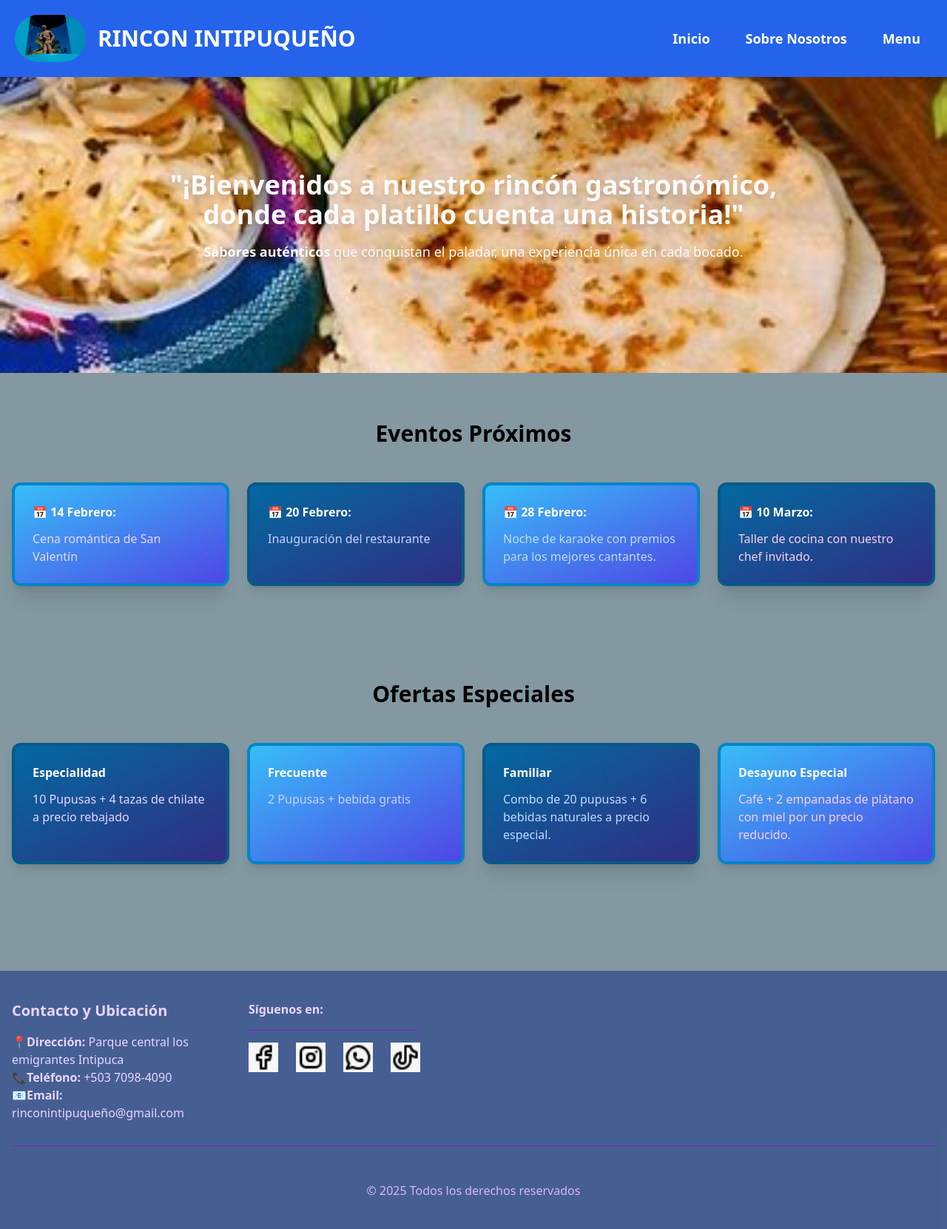
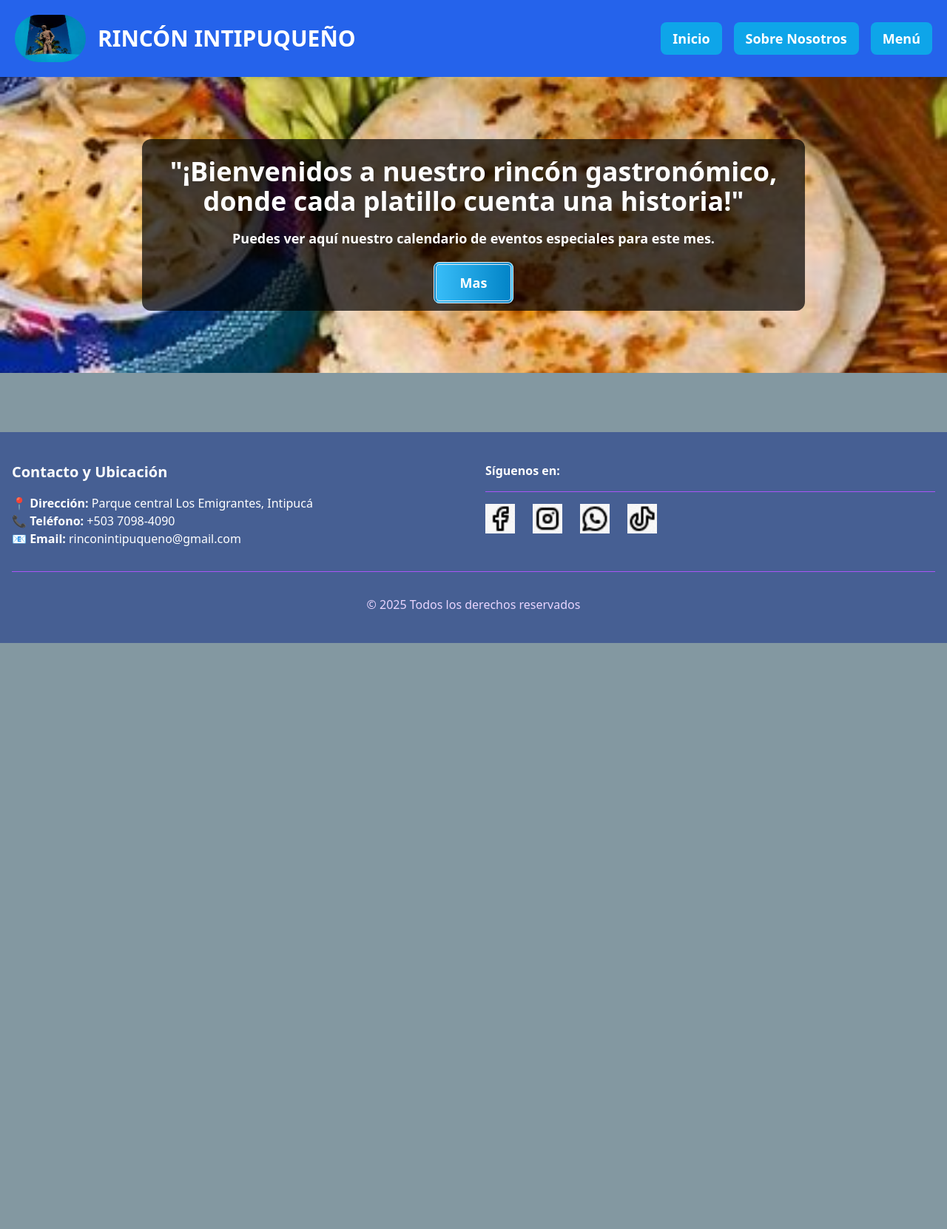
Before and after one commit to Sarahi2006/conponentes_web, a plain HTML site: page src/index.html in a window 1280 px wide. Shown: the whole page at 74% size. After the commit the page ends 869 px from the top, so only its background shows below. Drawn offline with nearby package versions, Linux system fonts and the light colour scheme.

Commit message:
Proyecto con tailwind.css

```diff
--- a/src/Sobre_nosotros.html
+++ b/src/Sobre_nosotros.html
@@ -1,38 +1,43 @@
 <!DOCTYPE html>
-<html lang="en">
+<html lang="es">
 <head>
     <meta charset="UTF-8">
-    <title>Title</title>
-    <script src="https://unpkg.com/@tailwindcss/browser@4"></script>
+    <meta name="viewport" content="width=device-width, initial-scale=1.0">
+    <script src="https://cdn.tailwindcss.com"></script>
+    <title>Sobre Nosotros | Restaurante Rincón Intipuqueño</title>
+
 </head>
 <body class="bg-gradient-to-r from-blue-800 to-gray-300 min-h-screen font-sans text-white">
 <section class="container mx-auto px-4 py-12">
     <div class="grid grid-cols-1 md:grid-cols-2 gap-8 items-center">
         <div>
             <h2 class="text-5xl font-bold mb-4">Sobre Nosotros</h2>
-            <p class="text-xl text-purple-200 mb-6"> Fundado en 2010, nuestro restaurante nació con la misión de ofrecer platillos auténticos
+            <p class="text-xl text-purple-200 mb-6">Fundado en 2010, nuestro restaurante nació con la misión de ofrecer platillos auténticos
                 con ingredientes frescos y de calidad. Creemos que cada comida es una oportunidad para
                 crear recuerdos especiales.</p>
-            <button onclick="location.href='index.html'" class=" border-4 border-double bg-gradient-to-r hover:from-sky-400 hover:to-sky-600 px-8 py-3 rounded-lg text-lg font-semibold hover:from-pink-600 hover:to-purple-700">Inicio</button>
+            <button onclick="location.href='index.html'" class="border-4 border-double bg-gradient-to-r from-sky-400 to-sky-600 px-8 py-3 rounded-lg text-lg font-semibold hover:brightness-110" aria-label="Volver al inicio">
+                Inicio
+            </button>
         </div>
     </div>
+</section>
 
 <section class="container mx-auto px-4 py-16">
     <div class="grid grid-cols-1 md:grid-cols-4 gap-4 mb-12">
-            <div class="bg-gradient-to-br from-red-500 to-pink-600 rounded-lg p-6 md:col-span-2 md:row-span-2 min-h-32 grid-item flex flex-col items-center border-4 border-red-700 shadow-xl">
+        <div class="bg-gradient-to-br from-red-500 to-pink-600 rounded-lg p-6 md:col-span-2 md:row-span-2 min-h-32 flex flex-col items-center border-4 border-red-700 shadow-xl">
             <h3 class="text-xl font-bold">Nuestra Misión</h3>
-                <p class="text-gray-600 text-center">Brindar experiencias gastronómicas inolvidables con recetas tradicionales y un toque moderno.</p>
+            <p class="text-white text-center">Brindar experiencias gastronómicas inolvidables con recetas tradicionales y un toque moderno.</p>
             <img src="img/img1.jpeg" alt="Imagen de nuestra misión" class="mt-4 w-full max-w-xs rounded-lg shadow-lg">
         </div>
 
-            <div class="bg-gradient-to-br from-yellow-500 to-orange-600 rounded-lg p-6 min-h-32 grid-item border-4 border-yellow-700 shadow-lg">
+        <div class="bg-gradient-to-br from-yellow-500 to-orange-600 rounded-lg p-6 min-h-32 border-4 border-yellow-700 shadow-lg">
             <h3 class="text-xl font-bold">Nuestra Visión</h3>
-                <p class="text-gray-600">Ser el restaurante preferido por aquellos que buscan calidad, sabor y un ambiente acogedor.</p>
+            <p class="text-white">Ser el restaurante preferido por aquellos que buscan calidad, sabor y un ambiente acogedor.</p>
         </div>
 
-            <div class="bg-gradient-to-br from-green-500 to-emerald-600 rounded-lg p-6 min-h-32 grid-item border-4 border-green-700 shadow-lg">
+        <div class="bg-gradient-to-br from-green-500 to-emerald-600 rounded-lg p-6 min-h-32 border-4 border-green-700 shadow-lg">
             <h3 class="text-xl font-bold">Nuestros Valores</h3>
-                <ul class="list-disc list-inside text-gray-600">
+            <ul class="list-disc list-inside text-white">
                 <li>Compromiso con la calidad</li>
                 <li>Pasión por la cocina</li>
                 <li>Atención excepcional</li>
@@ -40,14 +45,17 @@
             </ul>
         </div>
 
-            <div class="bg-gradient-to-br from-blue-500 to-indigo-600 rounded-lg p-6 md:col-span-2 min-h-32 grid-item border-4 border-blue-700 shadow-lg">
-                <div class="mt-6">
+        <div class="bg-gradient-to-br from-blue-500 to-indigo-600 rounded-lg p-6 md:col-span-2 min-h-32 border-4 border-blue-700 shadow-lg">
             <h3 class="text-xl font-bold">Nuestro Equipo</h3>
-                    <p class="text-gray-600">Contamos con un equipo diverso de ingenieros, diseñadores y estrategas que comparten una misma pasión.</p>
-                </div>
+            <p class="text-white">Contamos con un equipo diverso de ingenieros, diseñadores y estrategas que comparten una misma pasión.</p>
         </div>
     </div>
 </section>
 
+<!-- Footer -->
+<footer class="bg-gradient-to-r from-blue-500 to-purple-600 text-white text-center py-4 mt-8">
+    <p>&copy; 2025 Restaurante Rincón Intipuqueño. Todos los derechos reservados.</p>
+</footer>
+
 </body>
 </html>
--- a/src/index.html
+++ b/src/index.html
@@ -1,118 +1,66 @@
 <!DOCTYPE html>
-<html lang="en">
+<html lang="es">
 <head>
     <meta charset="UTF-8">
     <meta name="viewport" content="width=device-width, initial-scale=1.0">
     <script src="https://cdn.tailwindcss.com"></script>
-    <title>Restaurante</title>
+    <title>Restaurante Rincón Intipuqueño</title>
 </head>
 <body class="bg-cyan-950/50">
 <header class="bg-blue-600 text-white p-5">
     <div class="max-w-7xl mx-auto flex items-center justify-between">
         <div class="flex items-center">
             <img src="img/logo.jpeg" alt="Logo de Rincón Intipuqueño" class="w-24 h-16 object-cover rounded-full">
-            <h1 class="text-3xl font-bold ml-4">RINCON INTIPUQUEÑO</h1>
+            <h1 class="text-3xl font-bold ml-4">RINCÓN INTIPUQUEÑO</h1>
         </div>
-        <nav class="flex space-x-4">
-            <a href="#" class="bg-gradient-to-r px-4 py-2 rounded-lg text-lg font-semibold hover:from-sky-400 hover:to-sky-600">Inicio</a>
-            <a href="sobre_nosotros.html" class="bg-gradient-to-r px-4 py-2 rounded-lg text-lg font-semibold hover:from-sky-400 hover:to-sky-600">Sobre Nosotros</a>
-            <a href="menu.html" class="bg-gradient-to-r px-4 py-2 rounded-lg text-lg font-semibold hover:from-sky-400 hover:to-sky-600">Menu</a>
+        <nav aria-label="Navegación principal" class="flex space-x-4">
+            <a href="#" class="px-4 py-2 rounded-lg text-lg font-semibold bg-sky-500 hover:bg-sky-700 transition">Inicio</a>
+            <a href="sobre_nosotros.html" class="px-4 py-2 rounded-lg text-lg font-semibold bg-sky-500 hover:bg-sky-700 transition">Sobre Nosotros</a>
+            <a href="menu.html" class="px-4 py-2 rounded-lg text-lg font-semibold bg-sky-500 hover:bg-sky-700 transition">Menú</a>
         </nav>
     </div>
 </header>
 
-<section class="py-12 bg-blue-950/50 min-h-[400px] flex items-center relative">
-    <div class="absolute inset-0 bg-black/50">
-        <img src="img/section2.jpeg" alt="Platillo típico" class="w-full h-full object-cover">
-    </div>
-    <div class="relative z-10 text-center max-w-4xl mx-auto">
-        <h2 class="text-4xl font-semibold mb-4 text-stone-50 drop-shadow-lg">
+<section class="relative py-12 bg-blue-950/50 min-h-[400px] flex items-center">
+    <img src="img/section2.jpeg" alt="Platillo típico del restaurante" class="absolute inset-0 w-full h-full object-cover">
+    <div class="relative z-10 text-center max-w-4xl mx-auto bg-black/70 p-6 rounded-xl">
+        <h2 class="text-4xl font-semibold mb-4 text-white drop-shadow-lg">
             "¡Bienvenidos a nuestro rincón gastronómico, donde cada platillo cuenta una historia!"
         </h2>
-        <p class="text-lg mb-6 text-stone-50 drop-shadow-lg"><strong>Sabores auténticos</strong> que conquistan el paladar,
-            una experiencia única en cada bocado.</p>
-    </div>
-</section>
-
-<section class="container mx-auto px-4 py-16">
-    <h2 class="text-3xl font-bold text-center mb-12">Eventos Próximos</h2>
-
-    <div class="grid grid-cols-1 sm:grid-cols-2 lg:grid-cols-4 gap-6 justify-center">
-        <div class="bg-gradient-to-br from-sky-400 to-indigo-600 p-6 rounded-xl border-4 border-sky-600 shadow-xl">
-            <h3 class="text-white font-bold mb-3">&#128197; 14 Febrero:</h3>
-            <p class="text-purple-200">Cena romántica de San Valentín</p>
-        </div>
-
-        <div class="bg-gradient-to-br from-sky-700 to-indigo-900 p-6 rounded-xl border-4 border-sky-800 shadow-lg">
-            <h3 class="text-white font-bold mb-3">&#128197; 20 Febrero:</h3>
-            <p class="text-indigo-200">Inauguración del restaurante</p>
-        </div>
-        <div class="bg-gradient-to-br from-sky-400 to-indigo-600 p-6 rounded-xl border-4 border-sky-600 shadow-lg">
-            <h3 class="text-white font-bold mb-3">&#128197; 28 Febrero:</h3>
-            <p class="text-blue-200">Noche de karaoke con premios para los mejores cantantes.</p>
-        </div>
-
-        <div class="bg-gradient-to-br from-sky-700 to-indigo-900 p-6 rounded-xl border-4 border-sky-800 shadow-xl">
-            <h3 class="text-white font-bold mb-3">&#128197; 10 Marzo:</h3>
-            <p class="text-pink-200">Taller de cocina con nuestro chef invitado.</p>
+        <p class="text-lg text-white drop-shadow-lg mb-6"> <!-- Añadí mb-6 para separar el párrafo del botón -->
+            <strong>Puedes ver aquí nuestro calendario de eventos especiales para este mes.</strong>
+        </p>
+        <div  href="./eventos.html" class="text-center mt-8">
+            <a href="./eventos.html" class="border-4 border-double bg-gradient-to-r from-sky-400 to-sky-600 px-8 py-3 rounded-lg text-lg font-semibold text-white hover:brightness-110 transition">
+                Mas
+            </a>
         </div>
     </div>
 </section>
 
-<section class="container mx-auto px-4 py-16">
-    <h2 class="text-3xl font-bold text-center mb-12">Ofertas Especiales</h2>
-
-    <div class="grid grid-cols-1 sm:grid-cols-2 lg:grid-cols-4 gap-6 justify-center">
-        <div class="bg-gradient-to-br from-sky-700 to-indigo-900 p-6 rounded-xl border-4 border-sky-800 shadow-lg">
-            <h3 class="text-white font-bold mb-3">Especialidad</h3>
-            <p class="text-purple-200">10 Pupusas + 4 tazas de chilate a precio rebajado</p>
-        </div>
-
-        <div class="bg-gradient-to-br from-sky-400 to-indigo-600 p-6 rounded-xl border-4 border-sky-600 shadow-lg">
-            <h3 class="text-white font-bold mb-3">Frecuente</h3>
-            <p class="text-indigo-200">2 Pupusas + bebida gratis</p>
-        </div>
-
-        <div class="bg-gradient-to-br from-sky-700 to-indigo-900 p-6 rounded-xl border-4 border-sky-800 shadow-xl">
-            <h3 class="text-white font-bold mb-3">Familiar</h3>
-            <p class="text-blue-200">Combo de 20 pupusas + 6 bebidas naturales a precio especial.</p>
-        </div>
-
-        <div class="bg-gradient-to-br from-sky-400 to-indigo-600 p-6 rounded-xl border-4 border-sky-600 shadow-lg">
-            <h3 class="text-white font-bold mb-3">Desayuno Especial</h3>
-            <p class="text-pink-200">Café + 2 empanadas de plátano con miel por un precio reducido.</p>
-        </div>
-    </div>
-</section>
-
-<footer class="mt-20 py-10 bg-blue-900 bg-opacity-60 text-purple-200">
+<footer class="mt-20 py-10 bg-blue-900 bg-opacity-60 text-white">
     <div class="container mx-auto px-4">
-        <div class="grid grid-cols-1 md:grid-cols-4 gap-8 border-b border-purple-700 pb-8">
-            <div class="md:col-span-1">
+        <div class="grid grid-cols-1 md:grid-cols-2 gap-8 border-b border-purple-500 pb-8">
+            <div>
                 <h3 class="text-xl font-bold mb-4">Contacto y Ubicación</h3>
-                <p><strong>📍Dirección:</strong> Parque central los emigrantes Intipuca</p>
-                <p><strong>📞Teléfono:</strong> +503 7098-4090</p>
-                <p><strong>📧Email:</strong> rinconintipuqueño@gmail.com</p>
+                <p><strong>📍 Dirección:</strong> Parque central Los Emigrantes, Intipucá</p>
+                <p><strong>📞 Teléfono:</strong> +503 7098-4090</p>
+                <p><strong>📧 Email:</strong> rinconintipuqueno@gmail.com</p>
             </div>
-
-            <div class="md:col-span-3 flex flex-col md:flex-row justify-between">
-                <div class="text-center md:text-left">
-                    <h4 class="font-bold mb-4">Síguenos en:</h4>
-                    <div class="flex justify-center md:justify-start space-x-6 border-t border-purple-700 pt-4">
-                        <a href="#" aria-label="Facebook"><img src="img/facebook.jpg" alt="Facebook" width="40"></a>
-                        <a href="#" aria-label="Instagram"><img src="img/instagram.jpg" alt="Instagram" width="40"></a>
-                        <a href="#" aria-label="WhatsApp"><img src="img/whatsapp.jpg" alt="WhatsApp" width="40"></a>
-                        <a href="#" aria-label="TikTok"><img src="img/tiktok.jpg" alt="TikTok" width="40"></a>
-                    </div>
+            <div>
+                <h4 class="font-bold mb-4">Síguenos en:</h4>
+                <div class="flex space-x-6 border-t border-purple-500 pt-4">
+                    <a href="#" aria-label="Facebook"><img src="img/facebook.jpg" alt="Síguenos en Facebook" width="40"></a>
+                    <a href="#" aria-label="Instagram"><img src="img/instagram.jpg" alt="Síguenos en Instagram" width="40"></a>
+                    <a href="#" aria-label="WhatsApp"><img src="img/whatsapp.jpg" alt="Contáctanos en WhatsApp" width="40"></a>
+                    <a href="#" aria-label="TikTok"><img src="img/tiktok.jpg" alt="Síguenos en TikTok" width="40"></a>
                 </div>
             </div>
         </div>
-
-        <div class="mt-8 pt-4 text-center text-purple-300">
+        <div class="mt-8 text-center text-purple-200">
             <p>&copy; 2025 Todos los derechos reservados</p>
         </div>
     </div>
 </footer>
-
 </body>
 </html>
```
Also changed, not shown: src/eventos.html (added, +76 -0 lines), src/menu.html (+22 -21 lines), src/ofertas.html (added, +61 -0 lines), src/img/bebidas.jpeg (added), src/img/envio.png (added), src/img/img5.jpeg (added), src/img/img6.png (added), src/img/img7.jpeg (added), src/img/postre.jpeg (added). Lines whose indentation alone changed are shown as unchanged.
